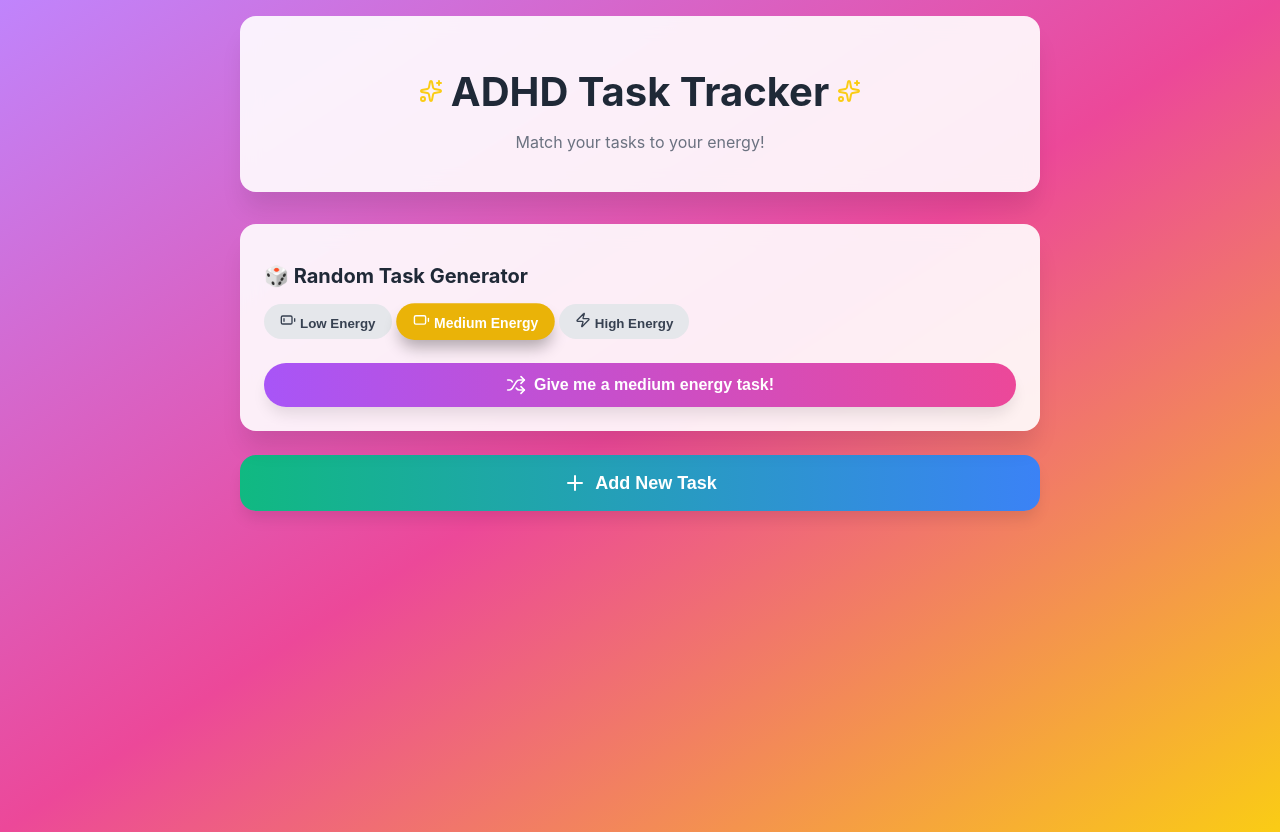
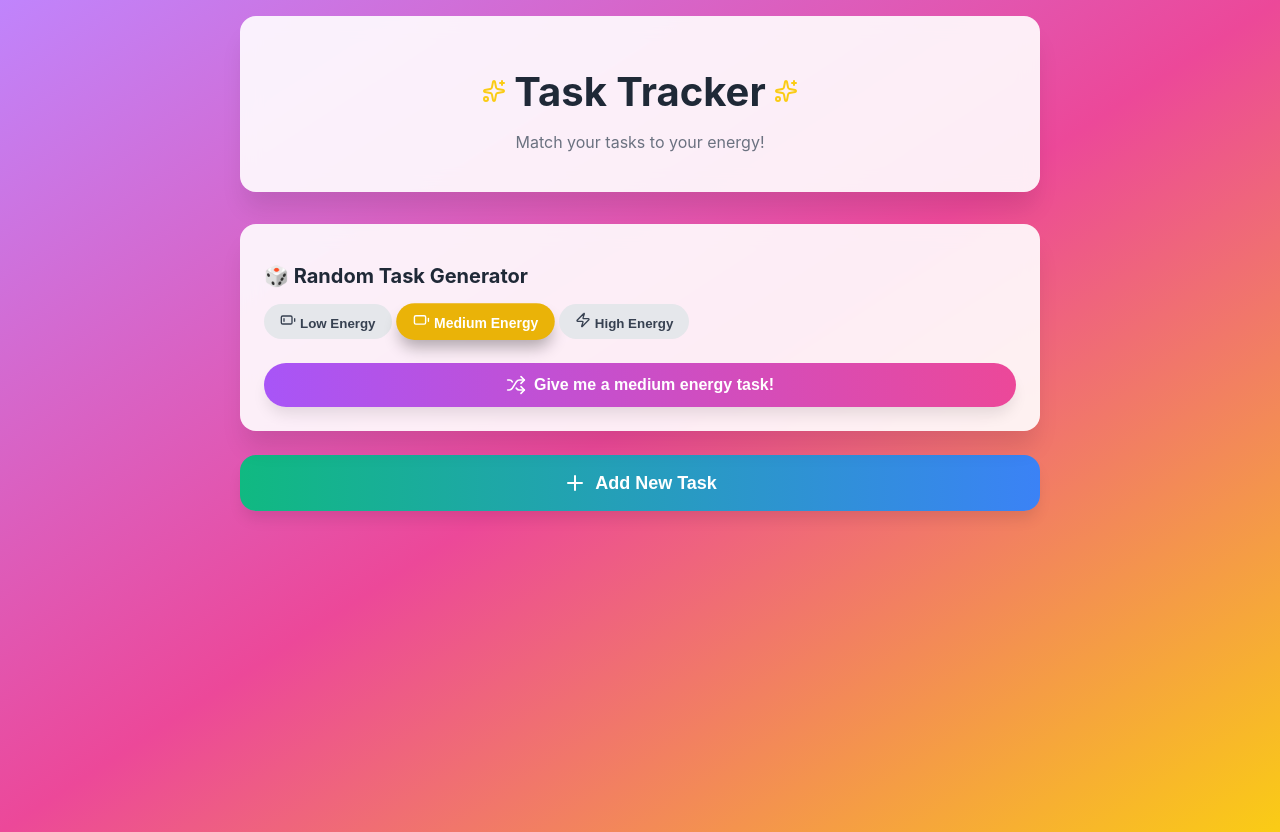
Before and after one commit to tiny-gray-kitty/adhd-task-tracker, a React (Create React App) app: page / in a window 1280 px wide. Built offline with nearby package versions, Linux system fonts and the light colour scheme.

Commit message:
Updated title

```diff
--- a/src/App.js
+++ b/src/App.js
@@ -229,7 +229,7 @@ useEffect(() => {
         <div style={styles.header}>
           <h1 style={styles.title}>
             <Sparkles color="#FACC15" />
-            ADHD Task Tracker
+            Task Tracker
             <Sparkles color="#FACC15" />
           </h1>
           <p style={{ color: '#6B7280' }}>Match your tasks to your energy!</p>
```
